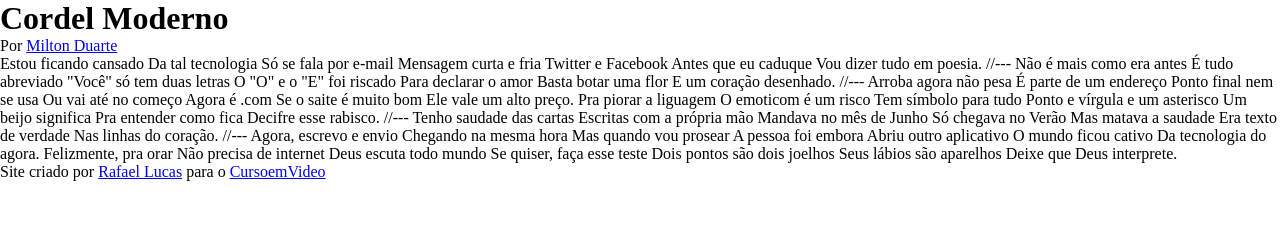
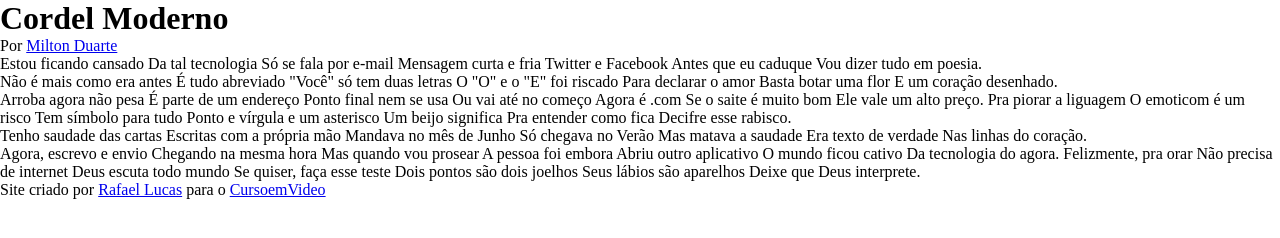
Before and after one commit to RafaelLucaas/projeto-cordel, a plain HTML site: page index.html in a window 1280 px wide. Drawn offline with Linux system fonts and the light colour scheme.

Commit message:
Update index.html

```diff
--- a/index.html
+++ b/index.html
@@ -17,6 +17,7 @@
         </p>
     </header>
 
+    <section>
         Estou ficando cansado
         Da tal tecnologia
         Só se fala por e-mail
@@ -24,9 +25,9 @@
         Twitter e Facebook
         Antes que eu caduque
         Vou dizer tudo em poesia.
+    </section>
 
-    //---
-
+    <section>
         Não é mais como era antes
         É tudo abreviado
         "Você" só tem duas letras
@@ -34,9 +35,9 @@
         Para declarar o amor
         Basta botar uma flor
         E um coração desenhado.
+    </section>
 
-    //---
-
+    <section>
         Arroba agora não pesa
         É parte de um endereço
         Ponto final nem se usa
@@ -44,7 +45,6 @@
         Agora é .com
         Se o saite é muito bom
         Ele vale um alto preço.
-
         Pra piorar a liguagem
         O emoticom é um risco
         Tem símbolo para tudo
@@ -52,9 +52,9 @@
         Um beijo significa
         Pra entender como fica
         Decifre esse rabisco.
+    </section>
 
-    //---
-
+    <section>
         Tenho saudade das cartas
         Escritas com a própria mão
         Mandava no mês de Junho
@@ -62,9 +62,9 @@
         Mas matava a saudade
         Era texto de verdade
         Nas linhas do coração.
+    </section>
 
-    //---
-
+    <section>
         Agora, escrevo e envio
         Chegando na mesma hora
         Mas quando vou prosear
@@ -72,7 +72,6 @@
         Abriu outro aplicativo
         O mundo ficou cativo
         Da tecnologia do agora.
-
         Felizmente, pra orar
         Não precisa de internet
         Deus escuta todo mundo
@@ -80,6 +79,7 @@
         Dois pontos são dois joelhos
         Seus lábios são aparelhos
         Deixe que Deus interprete.
+    </section>
 
     <footer>
         <p>Site criado por <a href="https://rafaellucaas.github.io" target="_blank">Rafael Lucas</a> para o <a href="https://www.cursoemvideo.com" target="_blank">CursoemVideo</a></p>
```
Lines whose indentation alone changed are shown as unchanged.
